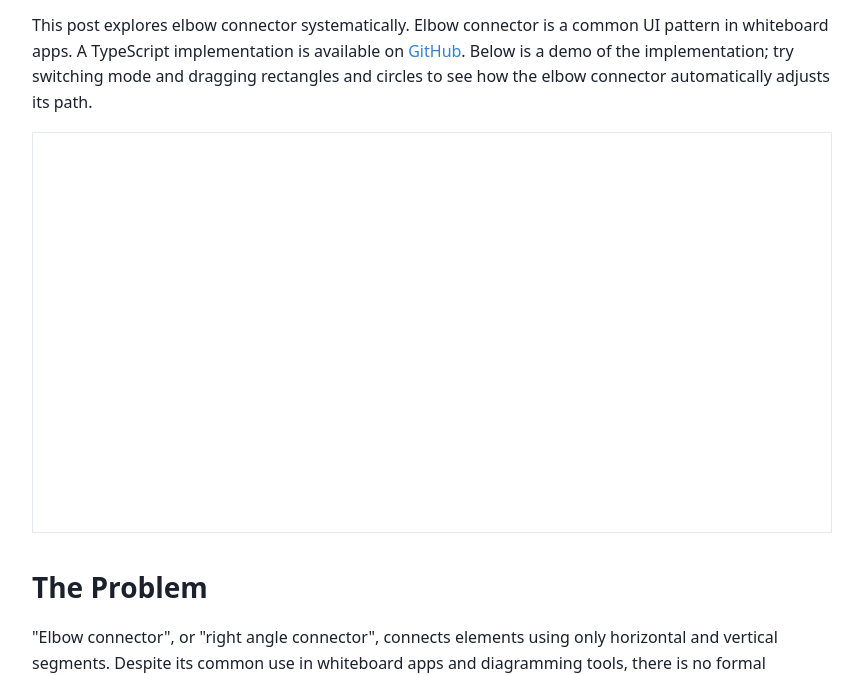
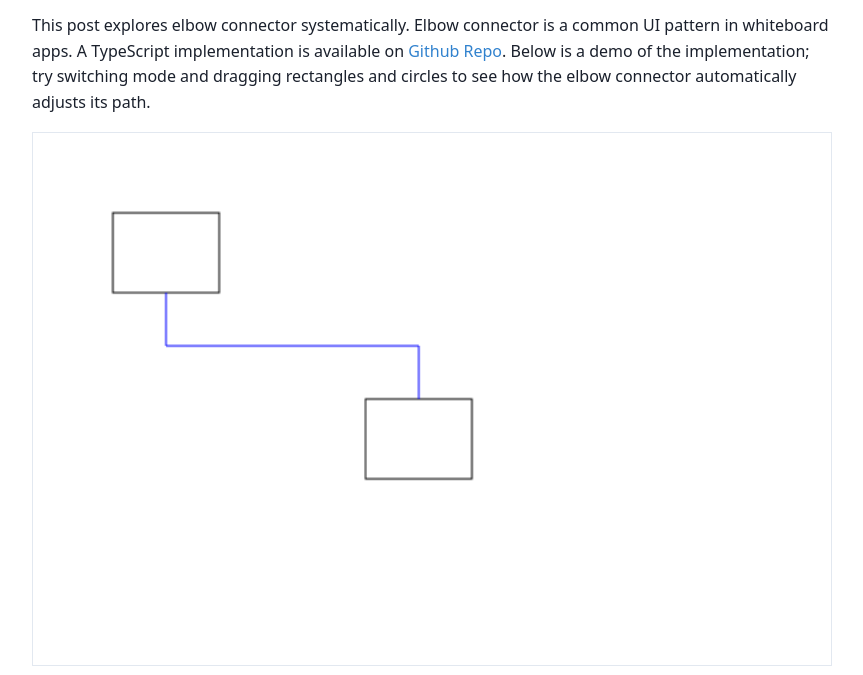
Before and after one commit to WFitzhenry/elbow_links, a website built with Vite: page index.html in a window 1280 px wide. Shown: the part 132-807 px from the top of the page, without its empty margins (208-1071 px from the left). Built offline with nearby package versions, Linux system fonts and the light colour scheme.

Commit message:
update canvas drawing

```diff
--- a/index.html
+++ b/index.html
@@ -11,15 +11,12 @@
   <main class="container">
     <article>
       <h1>Elbow Links</h1>
-
       <section>
         <p>
-          This post explores elbow connector systematically. Elbow connector is a common UI pattern in whiteboard apps. A TypeScript implementation is available on <a href="https://github.com/wangzuo/elbow-connector">GitHub</a>. Below is a demo of the implementation; try switching mode and dragging rectangles and circles to see how the elbow connector automatically adjusts its path.
+          This post explores elbow connector systematically. Elbow connector is a common UI pattern in whiteboard apps. A TypeScript implementation is available on  <a href="https://github.com/WFitzhenry/elbow_links" target="_blank" rel="noopener noreferrer">Github Repo</a>. Below is a demo of the implementation; try switching mode and dragging rectangles and circles to see how the elbow connector automatically adjusts its path.
         </p>
         <div class="demo-wrapper">
-            <canvas id="elbowCanvas">
-              Your browser does not support the HTML5 canvas tag.
-            </canvas>
+            <canvas id="elbowCanvas" width="600" height="400"></canvas>
         </div>
       </section>
 
--- a/src/main.ts
+++ b/src/main.ts
@@ -1,2 +1,119 @@
+import { createElbowConnector } from './elbow-connector';
 import './styles.css';
-console.log('hello');
+import { Box, Point } from './types';
+import {
+    GRID_SIZE,
+    isPointInAnyRectangle,
+    isPointInBounds,
+    rectangleByPoints,
+    rectanglesOverlap,
+    simplifyPath,
+    snapPointToGrid,
+  } from "./utils";
+
+
+  function main(): void {
+    const canvas = document.getElementById("elbowCanvas") as HTMLCanvasElement;
+    const ctx = canvas.getContext("2d")!;
+
+    const rectWidth = 80;
+    const rectHeight = 60;
+
+    const rects: Box[] = [
+      { x: 60, y: 60, w: rectWidth, h: rectHeight },
+      { x: 250, y: 200, w: rectWidth, h: rectHeight }
+    ];
+
+    let dragging: Box | null = null;
+    let offsetX = 0;
+    let offsetY = 0;
+    let pathPoints = getElbowInputs()
+
+    function draw(): void {
+      ctx.clearRect(0, 0, canvas.width, canvas.height);
+      ctx.lineWidth = 1;
+      ctx.strokeStyle = "#000";
+      rects.forEach(rect => {
+        ctx.strokeRect(rect.x, rect.y, rect.w, rect.h);
+      });
+
+      if (pathPoints.length > 2){
+      ctx.strokeStyle = 'blue';
+      ctx.lineWidth = 1;
+      ctx.beginPath();
+      ctx.moveTo(pathPoints[0].x, pathPoints[0].y);
+      for (let i = 1; i < pathPoints.length; i++) {
+        ctx.lineTo(pathPoints[i].x, pathPoints[i].y);
+      }
+      ctx.stroke();
+     }
+    }
+
+    function getRectAt(x: number, y: number): Box | undefined {
+      return rects.find(rect =>
+        x >= rect.x &&
+        x <= rect.x + rect.w &&
+        y >= rect.y &&
+        y <= rect.y + rect.h
+      );
+    }
+
+    function getCanvasRelativePos(e: PointerEvent): { x: number, y: number } {
+      const rect = canvas.getBoundingClientRect();
+      const scaleX = canvas.width / rect.width;
+      const scaleY = canvas.height / rect.height;
+
+      return {
+        x: (e.clientX - rect.left) * scaleX,
+        y: (e.clientY - rect.top) * scaleY
+      };
+    }
+
+    canvas.addEventListener("pointerdown", (e: PointerEvent) => {
+      const { x, y } = getCanvasRelativePos(e);
+      const target = getRectAt(x, y);
+      if (target) {
+        dragging = target;
+        offsetX = x - target.x;
+        offsetY = y - target.y;
+      }
+    });
+
+    function getElbowInputs(): Point[] {
+        const rect1 = rects[0];
+        const rect2 = rects[1];
+        const rect1Connector = {x: rect1.x + rect1.w/2, y: rect1.y + rect1.h};
+        const rect2Connector = {x: rect2.x + rect2.w /2, y: rect2.y};
+
+        return createElbowConnector(rect1Connector, rect2Connector, rect1, rect2)
+    }
+
+    canvas.addEventListener("pointermove", (e: PointerEvent) => {
+      if (dragging) {
+        const { x, y } = getCanvasRelativePos(e);
+        const snapped = snapPointToGrid({
+            x: x - offsetX,
+            y: y - offsetY,
+          });
+
+          dragging.x = Math.max(0, Math.min(canvas.width - dragging.w, snapped.x));
+          dragging.y = Math.max(0, Math.min(canvas.height - dragging.h, snapped.y));
+        pathPoints = getElbowInputs()
+        draw();
+      }
+    });
+
+    canvas.addEventListener("pointerup", () => {
+      dragging = null;
+    });
+
+    canvas.addEventListener("pointerleave", () => {
+      dragging = null;
+    });
+
+    draw();
+  }
+
+  addEventListener("DOMContentLoaded", () => {
+    main();
+  });
```
